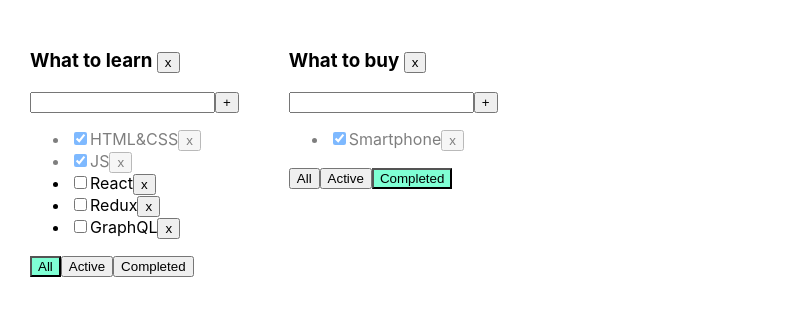
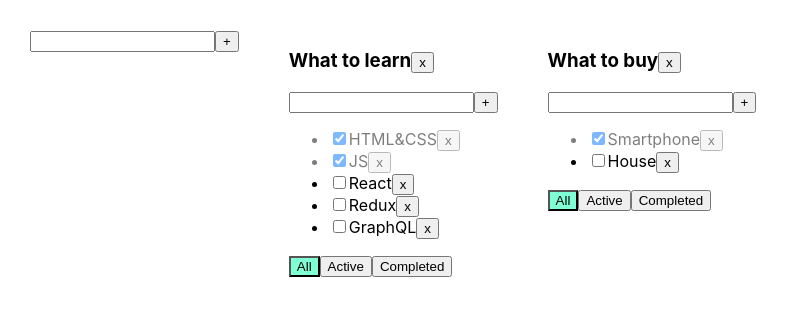
Before and after one commit to kotsur-vlad/todolist_functions, a React (Create React App) app: page / in a window 1280 px wide. Shown: the top 316 px of the page, without its empty margins (0-789 px from the left). Built offline with nearby package versions, Linux system fonts and the light colour scheme.

Commit message:
Added creating new todoList, editing titles

```diff
--- /dev/null
+++ b/src/AddItemForm.tsx
@@ -0,0 +1,44 @@
+import React, {ChangeEvent, KeyboardEvent, useState} from "react"
+
+type PropsType = {
+	addItem: (itemTitle: string) => void
+}
+
+function AddItemForm (props: PropsType) {
+	const [error, setError] = useState<string | null>(null)
+	const [newItemTitle, setNewItemTitle] = useState("")
+	const onAddItemHandler = () => {
+		if (newItemTitle.trim() !== "") {
+			props.addItem(newItemTitle)
+			setNewItemTitle("")
+		} else {
+			setError("Title is required")
+		}
+	}
+	const onNewItemTitleChangeHandler = (e: ChangeEvent<HTMLInputElement>) => {
+		setNewItemTitle(e.currentTarget.value)
+	}
+	const onKeyPressHandler = (e: KeyboardEvent<HTMLInputElement>) => {
+		setError(null)
+		if (e.charCode === 13) {
+			onAddItemHandler()
+		}
+	}
+	const onLostInputTitleFocus = () => {
+		setError(null)
+	}
+
+	return (
+		<div>
+			<input className={error ? "error" : ""}
+				   value={newItemTitle}
+				   onChange={onNewItemTitleChangeHandler}
+				   onKeyPress={onKeyPressHandler}
+				   onBlur={onLostInputTitleFocus}/>
+			<button onClick={onAddItemHandler}>+</button>
+			{error && <div className="error-message">{error}</div>}
+		</div>
+	)
+}
+
+export default AddItemForm
--- a/src/App.tsx
+++ b/src/App.tsx
@@ -3,6 +3,7 @@ import React, {useState} from "react"
 import "./App.css"
 import {TodoList} from "./TodoList"
 import {v1} from "uuid"
+import AddItemForm from "./AddItemForm"
 
 export type FilterValuesType = "all" | "active" | "completed"
 
@@ -29,7 +30,7 @@ function App () {
 	const todoListId2 = v1()
 	const [todoLists, setTodoLists] = useState<Array<TodoListType>>([
 		{id: todoListId1, title: "What to learn", filter: "all"},
-		{id: todoListId2, title: "What to buy", filter: "completed"},
+		{id: todoListId2, title: "What to buy", filter: "all"},
 	])
 
 	//Get initial tasks
@@ -47,11 +48,31 @@ function App () {
 		],
 	})
 
+	//Add todoList
+	const addTodoList = (todoListTitle: string) => {
+		const newTodoList: TodoListType = {
+			id: v1(),
+			title: todoListTitle,
+			filter: "all",
+		}
+		setTodoLists([newTodoList, ...todoLists])
+		setTasks({...tasks, [newTodoList.id]: []})
+	}
+
 	//Delete todoList
 	const deleteTodoList = (todoListId: string) => {
 		const newTodoLists = todoLists.filter(tl => tl.id !== todoListId)
 		delete tasks[todoListId]
 		setTodoLists(newTodoLists)
+	}
+
+	//Change todoList's title
+	const changeTodoListTitle = (todoListId: string, todoListTitle: string) => {
+		const todoList = todoLists.find(tl => tl.id === todoListId)
+		if (todoList) {
+			todoList.title = todoListTitle
+			setTodoLists([...todoLists])
+		}
 	}
 
 	//Change todoList's filter
@@ -82,6 +103,16 @@ function App () {
 		setTasks({...tasks})
 	}
 
+	//Change task's title
+	const changeTaskTitle = (todoListId: string, taskId: string, taskTitle: string) => {
+		const currentTasks = tasks[todoListId]
+		const task = currentTasks.find(t => t.id === taskId)
+		if (task) {
+			task.title = taskTitle
+			setTasks({...tasks})
+		}
+	}
+
 	//Change task's status
 	const changeStatus = (todoListId: string, taskId: string, status: boolean) => {
 		const currentTasks = tasks[todoListId]
@@ -94,6 +125,7 @@ function App () {
 
 	return (
 		<div className="App">
+			<AddItemForm addItem={addTodoList}/>
 			{
 				todoLists.map(tl => {
 					let filteredTasks = tasks[tl.id]
@@ -109,9 +141,11 @@ function App () {
 									 tasks={filteredTasks}
 									 filter={tl.filter}
 									 deleteTodoList={deleteTodoList}
+									 changeTodoListTitle={changeTodoListTitle}
 									 changeFilter={changeFilter}
 									 addTask={addTask}
 									 deleteTask={deleteTask}
+									 changeTaskTitle={changeTaskTitle}
 									 changeTaskStatus={changeStatus}/>
 				})
 			}
--- /dev/null
+++ b/src/EditableSpan.tsx
@@ -0,0 +1,34 @@
+import React, {ChangeEvent, useState} from "react"
+
+type PropsType = {
+	value: string
+	getNewValue: (newValue: string) => void
+}
+
+function EditableSpan (props: PropsType) {
+
+	const [editMode, setEditMode] = useState(false)
+	const [value, setValue] = useState("")
+
+	const activateEditMode = () => {
+		setEditMode(true)
+		setValue(props.value)
+	}
+	const activateViewMode = () => {
+		setEditMode(false)
+		props.getNewValue(value)
+	}
+
+	const changeValue = (e: ChangeEvent<HTMLInputElement>) => setValue(e.currentTarget.value)
+
+	return (
+		editMode
+		? <input value={value}
+				 onBlur={activateViewMode}
+				 onChange={changeValue}
+				 autoFocus/>
+		: <span onDoubleClick={activateEditMode}>{props.value}</span>
+	)
+}
+
+export default EditableSpan
--- a/src/TodoList.tsx
+++ b/src/TodoList.tsx
@@ -1,6 +1,8 @@
-import React, {ChangeEvent, KeyboardEvent, useState} from "react"
+import React, {ChangeEvent} from "react"
 
 import {FilterValuesType, TaskType} from "./App"
+import AddItemForm from "./AddItemForm"
+import EditableSpan from "./EditableSpan"
 
 type PropsType = {
 	id: string
@@ -8,36 +10,25 @@ type PropsType = {
 	tasks: Array<TaskType>
 	filter: FilterValuesType
 	deleteTodoList: (todoListId: string) => void
+	changeTodoListTitle: (todoListId: string, todoListTitle: string) => void
 	changeFilter: (todoListId: string, filterValue: FilterValuesType) => void
 	addTask: (todoListId: string, taskTitle: string) => void
 	deleteTask: (todoListId: string, taskId: string) => void
+	changeTaskTitle: (todoListId: string, taskId: string, taskTitle: string) => void
 	changeTaskStatus: (todoListId: string, taskId: string, status: boolean) => void
 }
 
 export function TodoList (props: PropsType) {
 
-	//Get new task's title and add new task
-	const [error, setError] = useState<string | null>(null)
-	const [newTaskTitle, setNewTaskTitle] = useState("")
-	const onAddTaskHandler = () => {
-		if (newTaskTitle.trim() !== "") {
-			props.addTask(props.id, newTaskTitle)
-			setNewTaskTitle("")
-		} else {
-			setError("Title is required")
-		}
-	}
-	const onNewTaskTitleChangeHandler = (e: ChangeEvent<HTMLInputElement>) => {
-		setNewTaskTitle(e.currentTarget.value)
-	}
-	const onKeyPressHandler = (e: KeyboardEvent<HTMLInputElement>) => {
-		setError(null)
-		if (e.charCode === 13) {
-			onAddTaskHandler()
-		}
-	}
-	const onLostInputTitleFocus = () => {
-		setError(null)
+	//Add new task
+	const onAddTaskClick = (taskTitle: string) => props.addTask(props.id, taskTitle)
+
+	//Delete todoList
+	const onDeleteTodoListHandler = () => props.deleteTodoList(props.id)
+
+	//Change todoList's title
+	const onChangeTodoListTitleHandler = (todoListTitle: string) => {
+		props.changeTodoListTitle(props.id, todoListTitle)
 	}
 
 	//Get new filter's value
@@ -45,38 +36,36 @@ export function TodoList (props: PropsType) {
 	const onActiveClickHandler = () => props.changeFilter(props.id,"active")
 	const onCompletedClickHandler = () => props.changeFilter(props.id,"completed")
 
-	//Delete todoList
-	const onDeleteTodoListHandler = () => props.deleteTodoList(props.id)
-
 	return (
 		<div>
 			<h3>
-				{props.title} <button onClick={onDeleteTodoListHandler}>x</button>
+				<EditableSpan value={props.title}
+							  getNewValue={onChangeTodoListTitleHandler}/>
+				<button onClick={onDeleteTodoListHandler}>x</button>
 			</h3>
 			<div>
-				<input className={error ? "error" : ""}
-					   value={newTaskTitle}
-					   onChange={onNewTaskTitleChangeHandler}
-					   onKeyPress={onKeyPressHandler}
-					   onBlur={onLostInputTitleFocus}/>
-				<button onClick={onAddTaskHandler}>+</button>
-				{error && <div className="error-message">{error}</div>}
+				<AddItemForm addItem={onAddTaskClick}/>
 			</div>
 			<ul>
 				{
 					props.tasks.map(t => {
 						const onDeleteTaskHandler = () => props.deleteTask(props.id, t.id)
+						const onChangeTaskTitleHandler = (taskTitle: string) => {
+							props.changeTaskTitle(props.id, t.id, taskTitle)
+						}
 						const onChangeStatusHandler = (e: ChangeEvent<HTMLInputElement>) => {
 							const newStatus = e.currentTarget.checked
 							props.changeTaskStatus(props.id, t.id, newStatus)
 						}
+
 
 						return <li key={t.id}
 								   className={t.isDone ? "is-done" : ""}>
 							<input type="checkbox"
 								   checked={t.isDone}
 								   onChange={onChangeStatusHandler}/>
-							<span>{t.title}</span>
+							<EditableSpan value={t.title}
+										  getNewValue={onChangeTaskTitleHandler}/>
 							<button onClick={onDeleteTaskHandler}>x</button>
 						</li>
 					})
```
